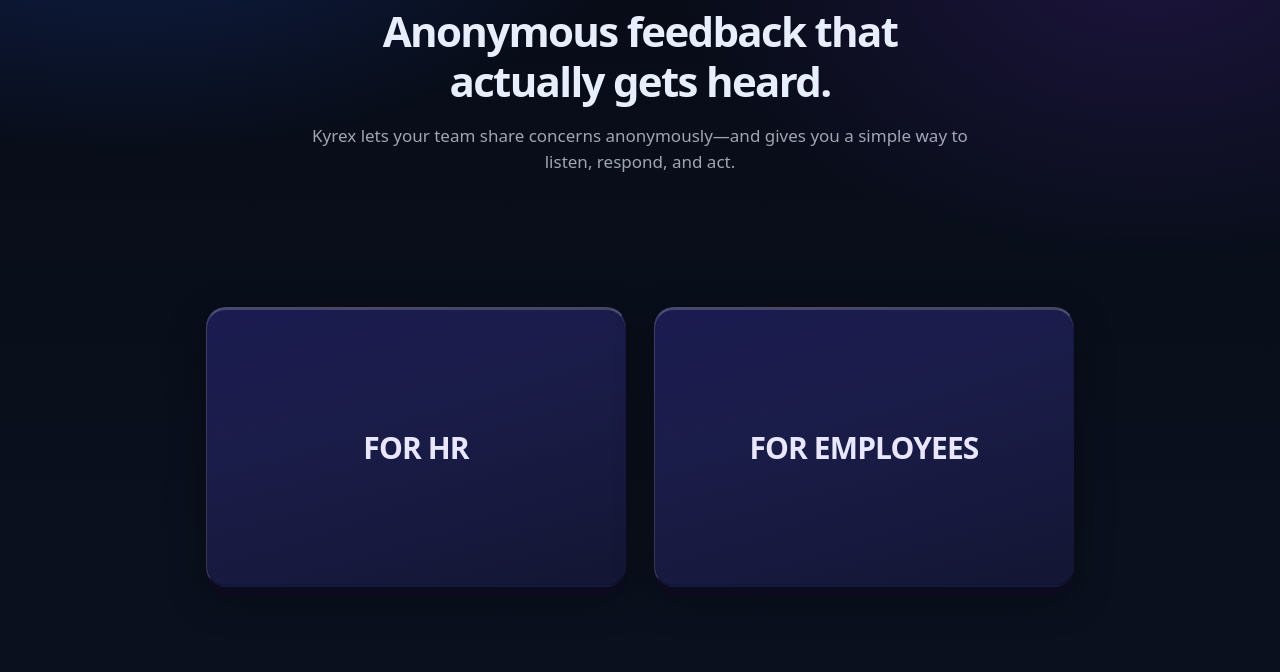
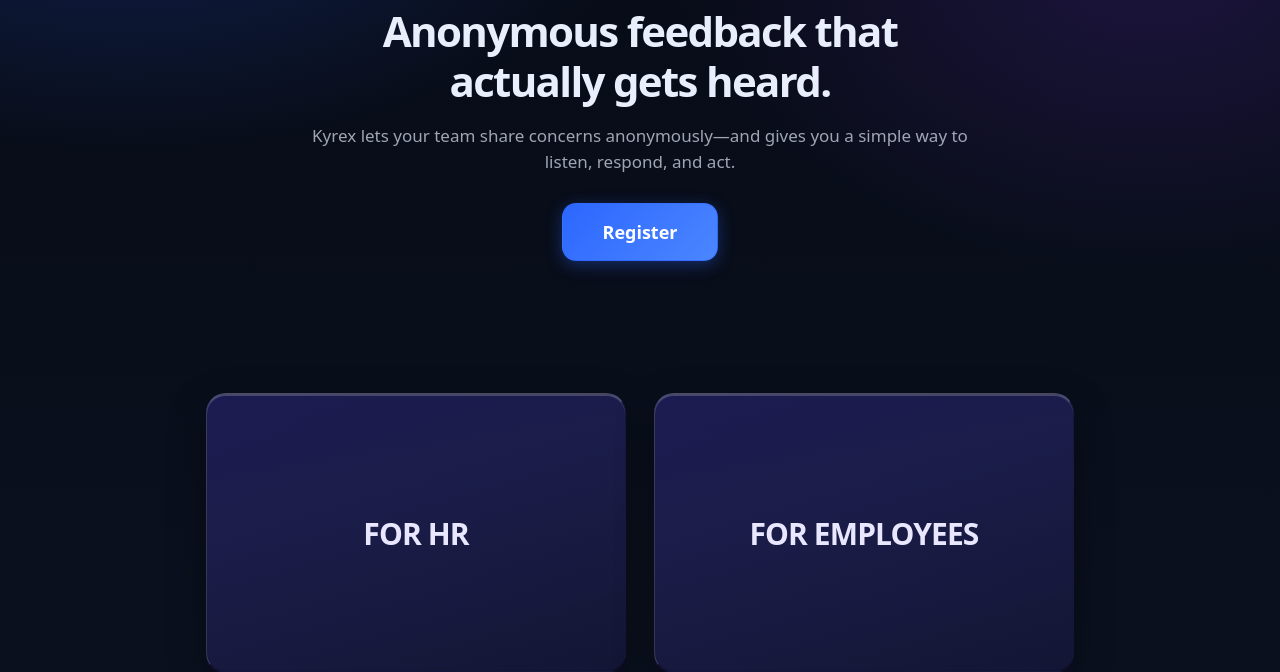
Before and after one commit to gaggame1010-arch/employee-feedback-platform, a Django app: page / in a window 1280 px wide. Shown: the part 147-819 px from the top of the page. Run offline with Django 5.2, Linux system fonts and the light colour scheme.

Commit message:
Hero: centered Register CTA below subtext, compact subtext

```diff
--- a/submissions/templates/submissions/base.html
+++ b/submissions/templates/submissions/base.html
@@ -407,6 +407,37 @@
         color: var(--muted);
         margin: 0;
       }
+      .home-hero .hero-cta{
+        display: flex;
+        justify-content: center;
+        margin-top: 28px;
+      }
+      .home-hero .hero-register{
+        display: inline-flex;
+        align-items: center;
+        justify-content: center;
+        padding: 16px 40px;
+        font-size: 18px;
+        font-weight: 700;
+        border-radius: 14px;
+        background: linear-gradient(135deg, var(--brand), #4b87ff);
+        border: 1px solid rgba(44,102,255,.55);
+        color: #fff;
+        text-decoration: none;
+        transition: filter .2s, transform .2s, box-shadow .2s;
+        box-shadow: 0 4px 16px rgba(44,102,255,.35);
+      }
+      .home-hero .hero-register:hover{
+        filter: brightness(1.1);
+        transform: translateY(-2px);
+        box-shadow: 0 6px 20px rgba(44,102,255,.45);
+        color: #fff;
+        text-decoration: none;
+      }
+      .home-hero .hero-register:focus-visible{
+        outline: none;
+        box-shadow: 0 4px 16px rgba(44,102,255,.35), 0 0 0 3px rgba(44,102,255,.4);
+      }
       .home-buttons{
         display: flex;
         flex-wrap: wrap;
--- a/submissions/templates/submissions/home.html
+++ b/submissions/templates/submissions/home.html
@@ -7,6 +7,9 @@
   <section class="home-hero reveal" data-reveal>
     <h1 class="hero-headline">Anonymous feedback that actually gets heard.</h1>
     <p class="hero-subtext">Kyrex lets your team share concerns anonymously—and gives you a simple way to listen, respond, and act.</p>
+    <div class="hero-cta">
+      <a class="hero-register" href="{% url 'submissions:hr_register' %}">Register</a>
+    </div>
   </section>
   <div class="home-buttons reveal" data-reveal id="home-buttons">
     <button type="button" class="home-btn-big" data-home-toggle="hr">For HR</button>
```
